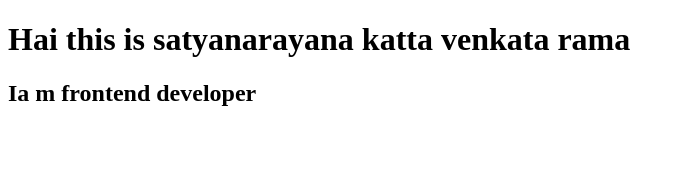
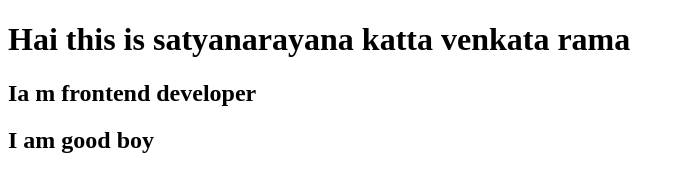
Before and after one commit to satya8096/mobaxexample, a plain HTML site: page index.html in a window 1280 px wide. Shown: the whole page, without its empty margins (0-685 px from the left). Drawn offline with Linux system fonts and the light colour scheme.

Commit message:
fourth commit

```diff
--- a/index.html
+++ b/index.html
@@ -8,5 +8,6 @@
 <body>
     <h1>Hai this is satyanarayana katta venkata rama </h1>
     <h2>Ia m frontend developer</h2>
+    <h2>I am good boy</h2>
 </body>
 </html>
```
